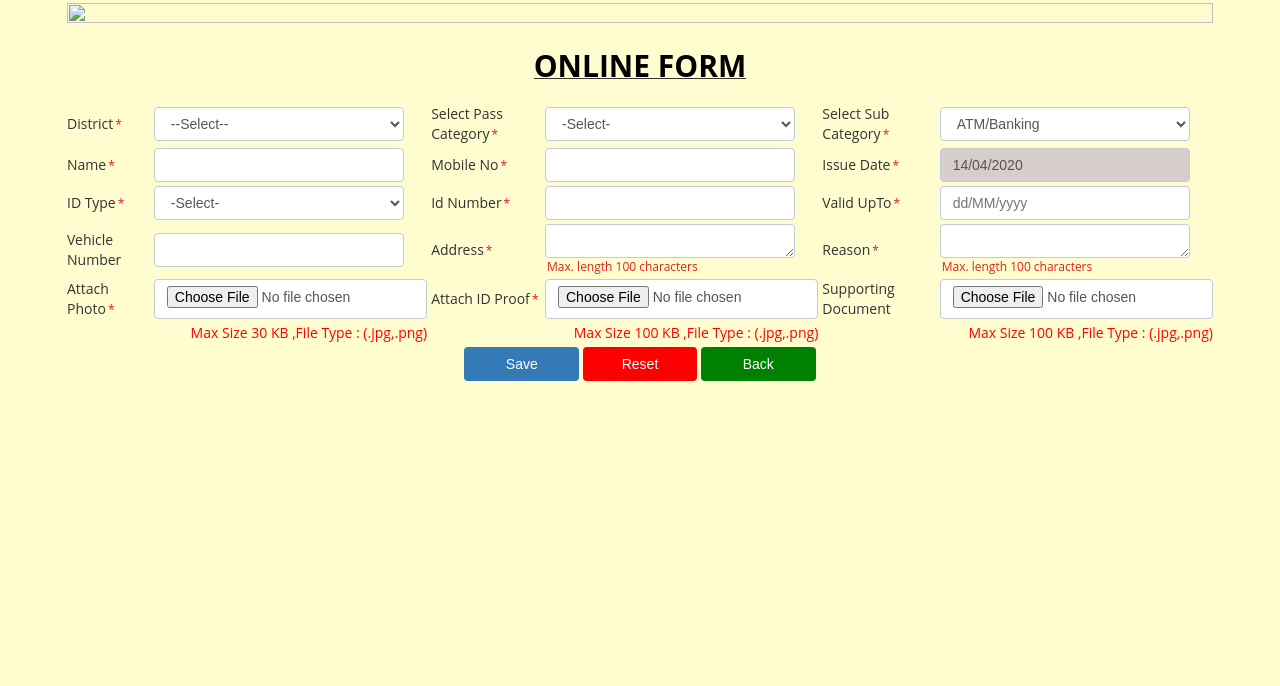
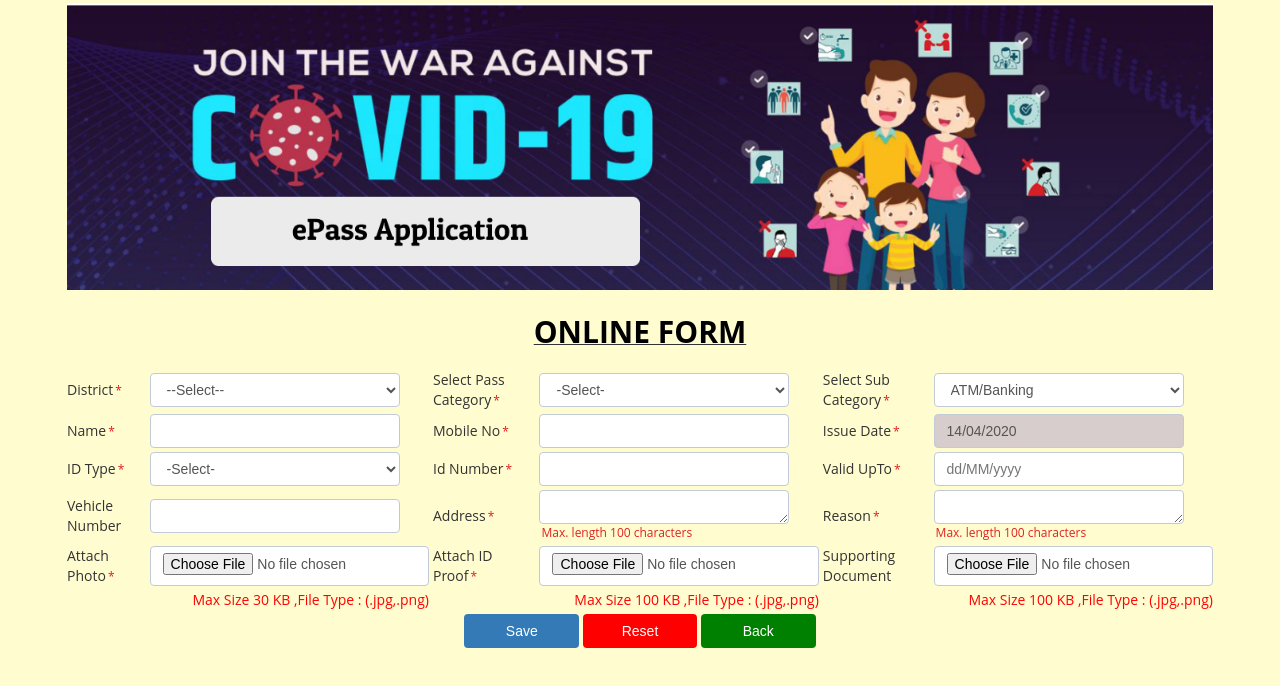
Before and after one commit to rahulkasaudhan99/e-pass_gen, a plain HTML site: page passentries.html in a window 1280 px wide. Drawn offline with Linux system fonts and the light colour scheme.

Commit message:
link changed

```diff
--- a/passentries.html
+++ b/passentries.html
@@ -228,7 +228,7 @@ function __doPostBack(eventTarget, eventArgument) {
         <table>
             <tr>
                 <td colspan="6">
-                    <img class="banner" src="passentry.png" style="border-width:0px;" />
+                    <img class="banner" src="images\passentry.png" style="border-width:0px;" />
                 </td>
             </tr>
             <tr>
```
